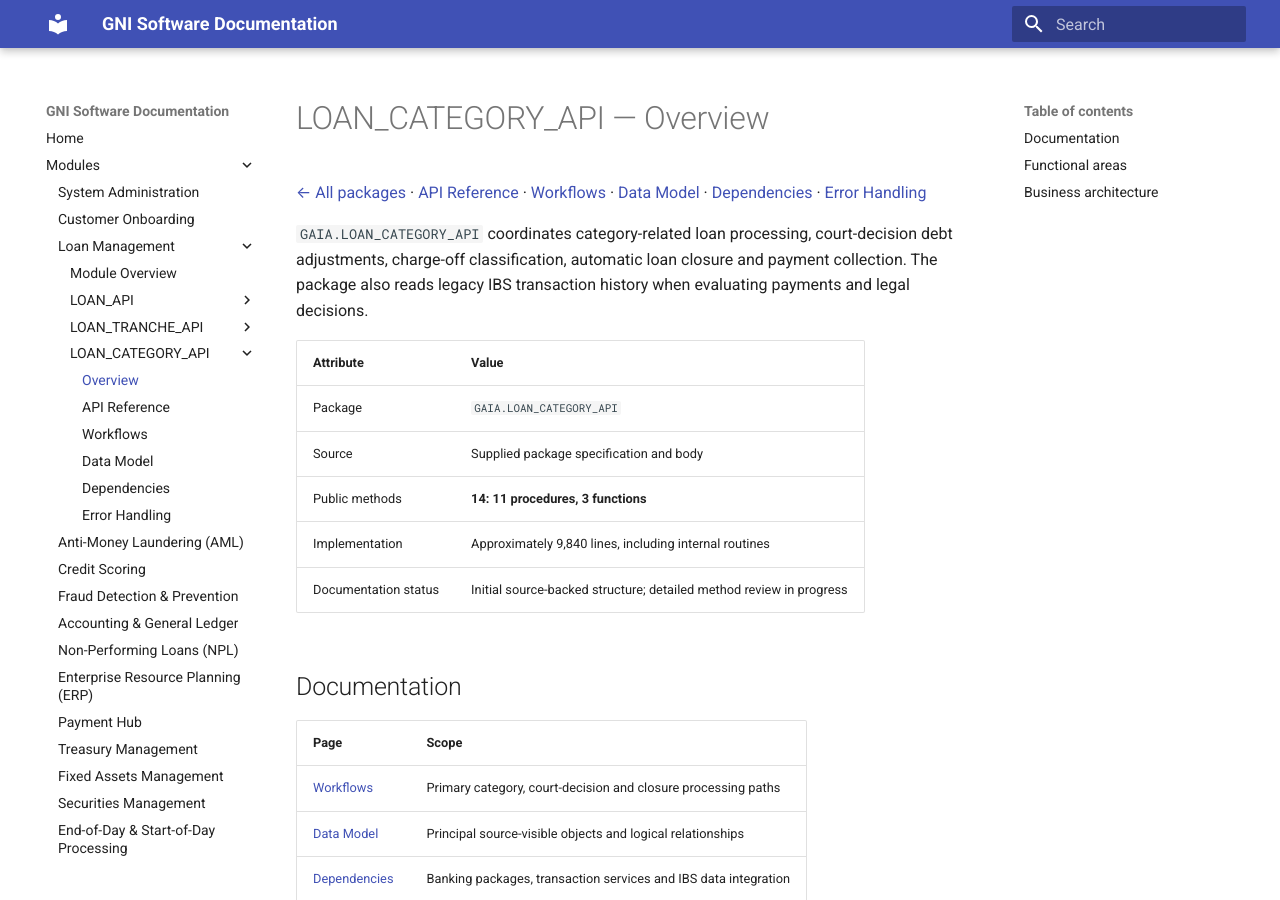
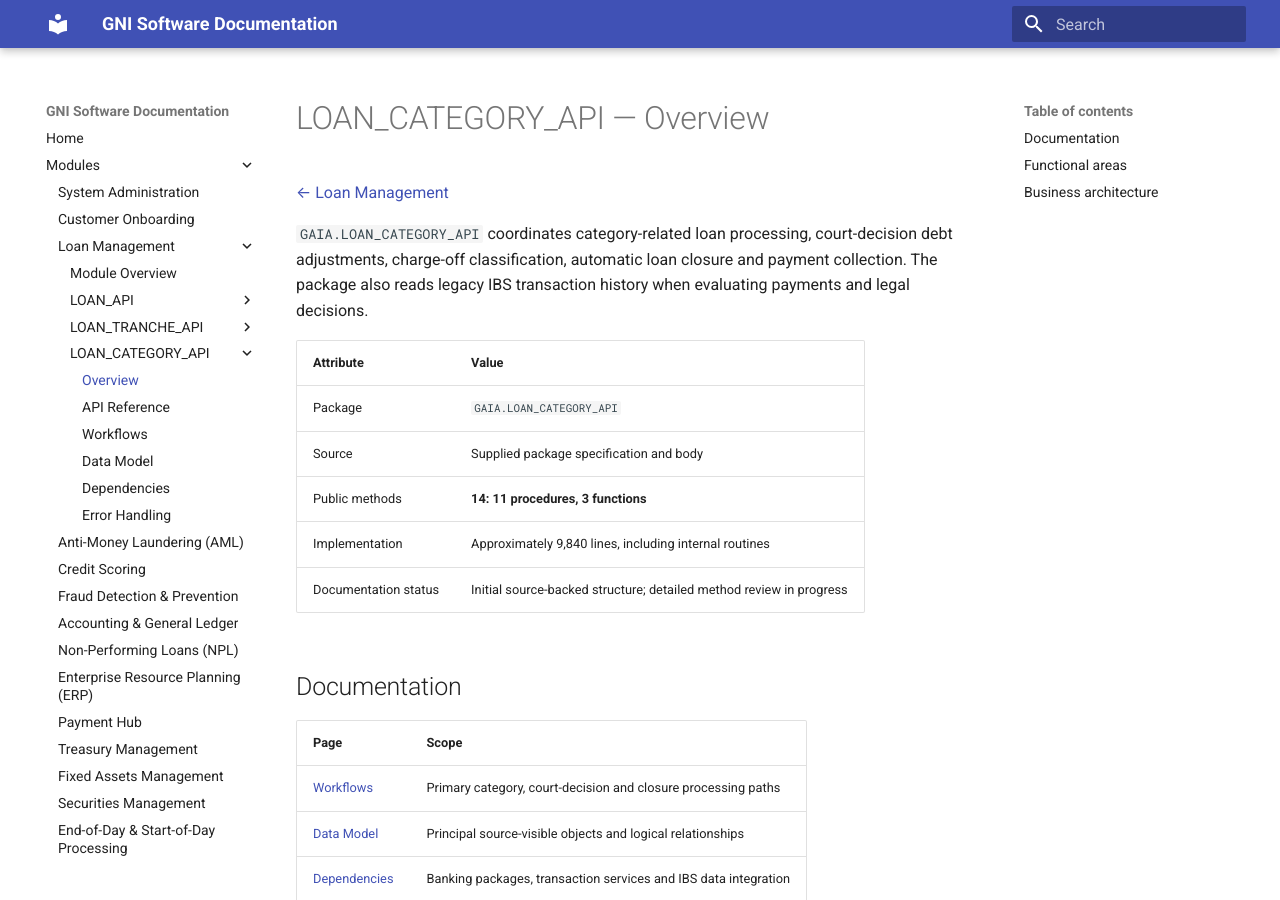
Before and after one commit to SadayCb/gni-documentation-poc8.0, an MkDocs documentation site: the page built from docs/loan-category-api.md, in a window 1280 px wide and 900 px high. Built offline with MkDocs 1.6.1 and Material for MkDocs 9.7.7, drawn with Linux system fonts in a browser that asks for light colours.

Commit message:
Update loan-category-api.md

```diff
--- a/docs/loan-category-api.md
+++ b/docs/loan-category-api.md
@@ -1,6 +1,6 @@
 # LOAN_CATEGORY_API — Overview
 
-[← All packages](index.md) · [API Reference](loan-category-api-reference.md) · [Workflows](loan-category-workflows.md) · [Data Model](loan-category-data-model.md) · [Dependencies](loan-category-dependencies.md) · [Error Handling](loan-category-error-handling.md)
+[← Loan Management](./modules/loan-management.md)
 
 `GAIA.LOAN_CATEGORY_API` coordinates category-related loan processing, court-decision debt adjustments, charge-off classification, automatic loan closure and payment collection. The package also reads legacy IBS transaction history when evaluating payments and legal decisions.
 
```
